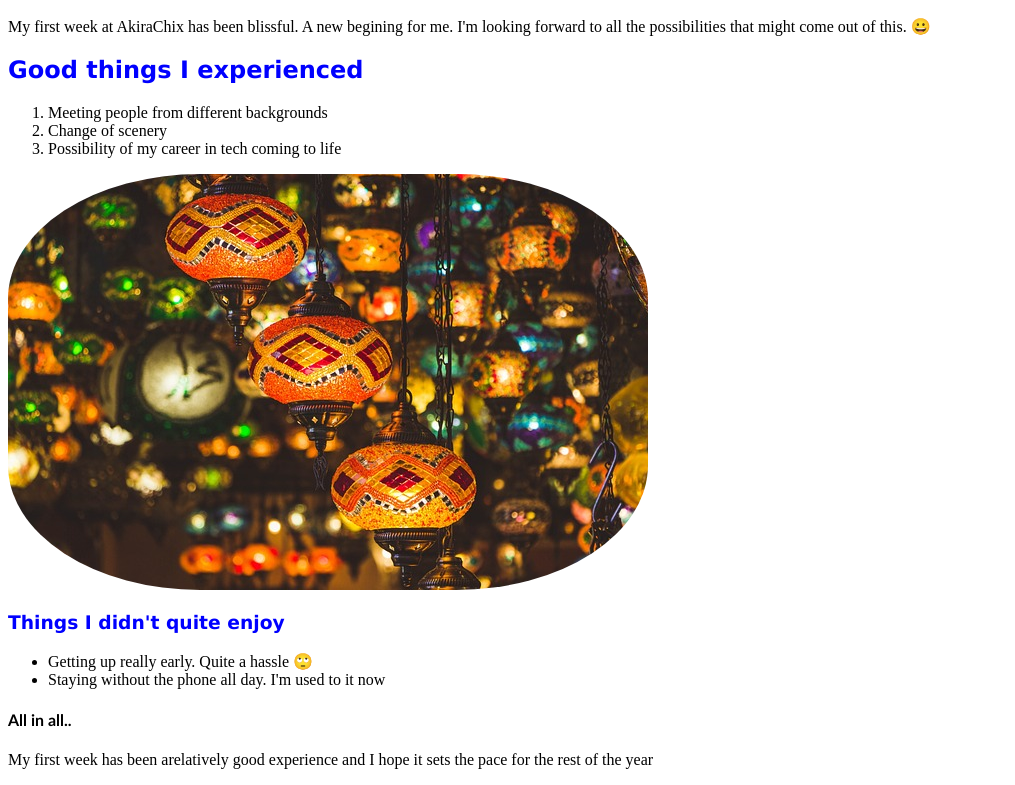
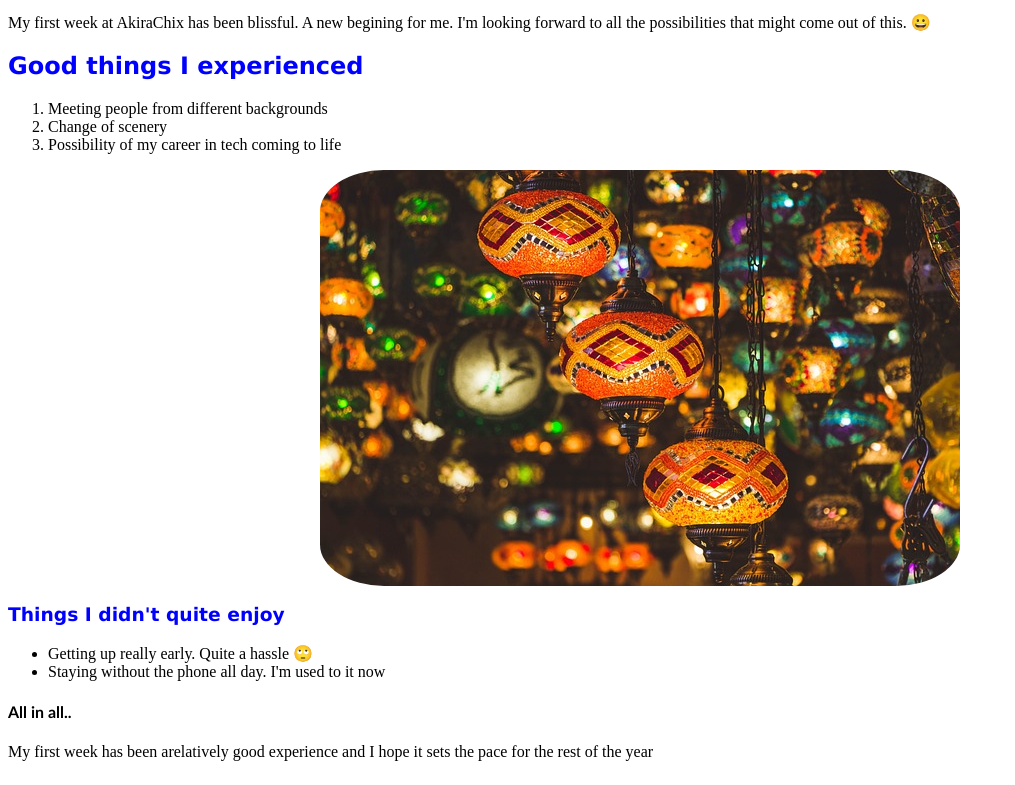
Before and after one commit to shabachmuriithi/My-First-Week, a plain HTML site: page index.html in a window 1280 px wide. Shown: the part 522-1307 px from the top of the page, without its empty margins (0-1015 px from the left). Drawn offline with Linux system fonts and the light colour scheme.

Commit message:
centered the images

```diff
--- a/index.html
+++ b/index.html
@@ -3,6 +3,13 @@
 <head>
     <meta charset="UTF-8">
     <meta name="viewport" content="width=device-width, initial-scale=1.0">
+        <style>
+            img{
+                display: block;
+                margin-left: auto;
+                margin-right: auto;
+            }
+        </style>
     <title>First Week</title>
 </head>
 <body>
@@ -15,7 +22,7 @@
         <li>Change of scenery</li>
         <li>Possibility of my career in tech coming to life</li>
     </ol>
-    <img src="image2.jpg" alt="culture" class="center" style="border-radius: 30%;">
+    <img src="image2.jpg" alt="culture" class="center" style="border-radius: 10%;">
     <h3 style="font-family: 'Lucida Sans', 'Lucida Sans Regular', 'Lucida Grande', 'Lucida Sans Unicode', Geneva, Verdana, sans-serif; color: blue;">Things I didn't quite enjoy</h3>
     <ul>
         <li>Getting up really early. Quite a hassle &#128580;</li>
```
